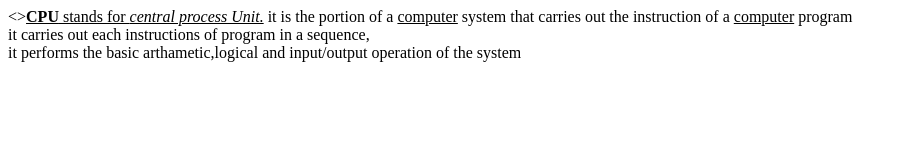
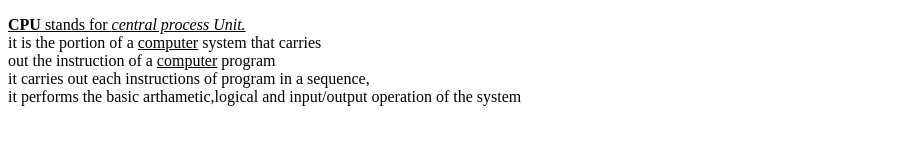
Before and after one commit to iamneo-production/ababeeaadceadaeccdfffebaeceaec, a website: page public/index.html in a window 1280 px wide. Shown: the whole page, without its empty margins (0-908 px from the left). Drawn offline with Linux system fonts and the light colour scheme.

Commit message:
Backup Commit

```diff
--- a/public/index.html
+++ b/public/index.html
@@ -2,13 +2,14 @@
 <html lang="en">
 <head>
 
-       <><u><b>CPU</b> stands for <i>central process Unit.</i></u>
-        it is the portion of a <u>computer</u> system that carries
+       <p><u><b>CPU</b> stands for <i>central process Unit.</i></u><br>
+        it is the portion of a <u>computer</u> system that carries<br>
         out the instruction of a <u>computer</u> program<br>
         it carries out each instructions of program in a sequence,<br>
         it performs the basic arthametic,logical and input/output operation of the system<br>
 </p>
-     <link rel="stylesheet" herf=""
+     <link rel="stylesheet" herf="style.css"/>
 </head>
+<body>
 </body>
 </html>
```
